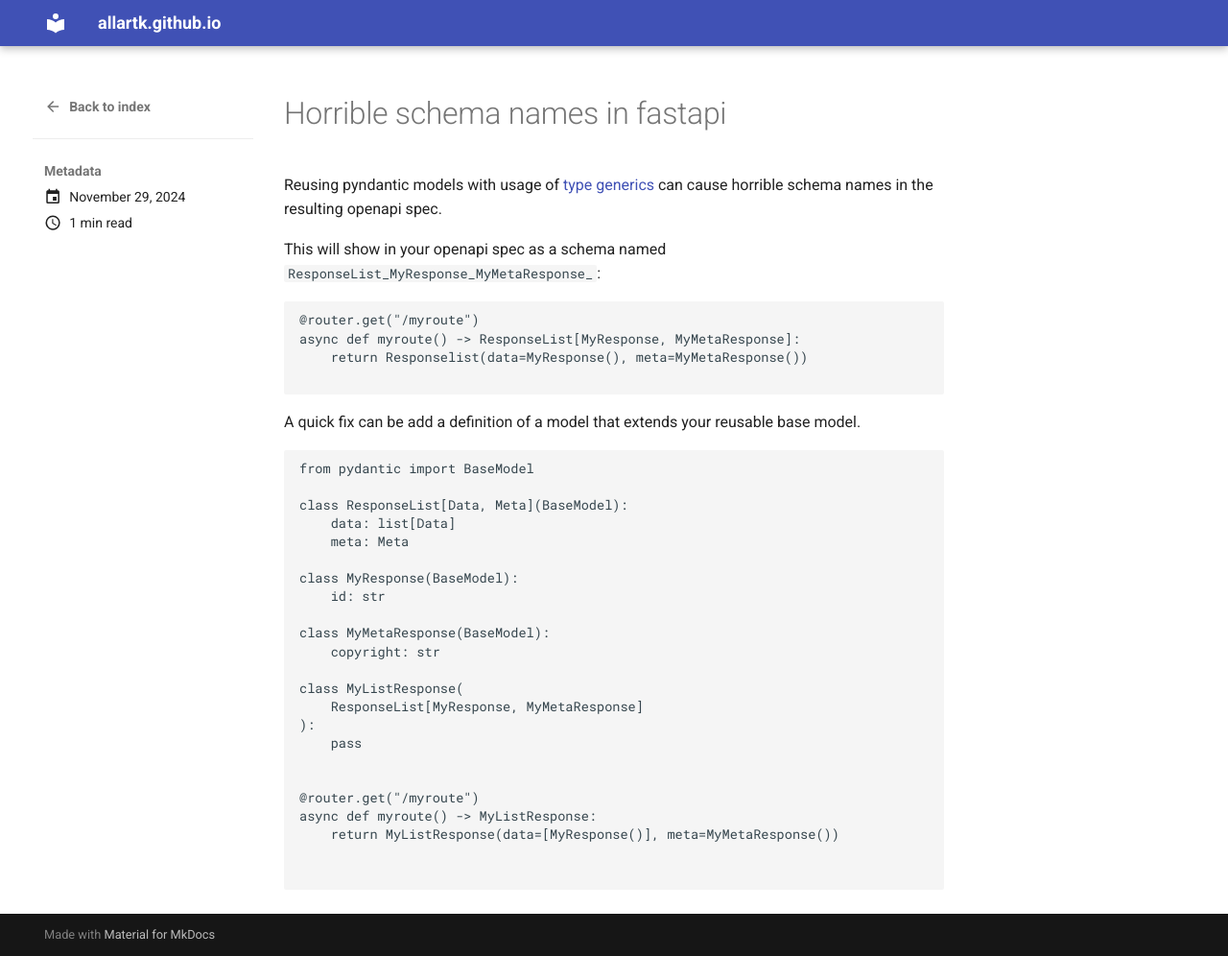
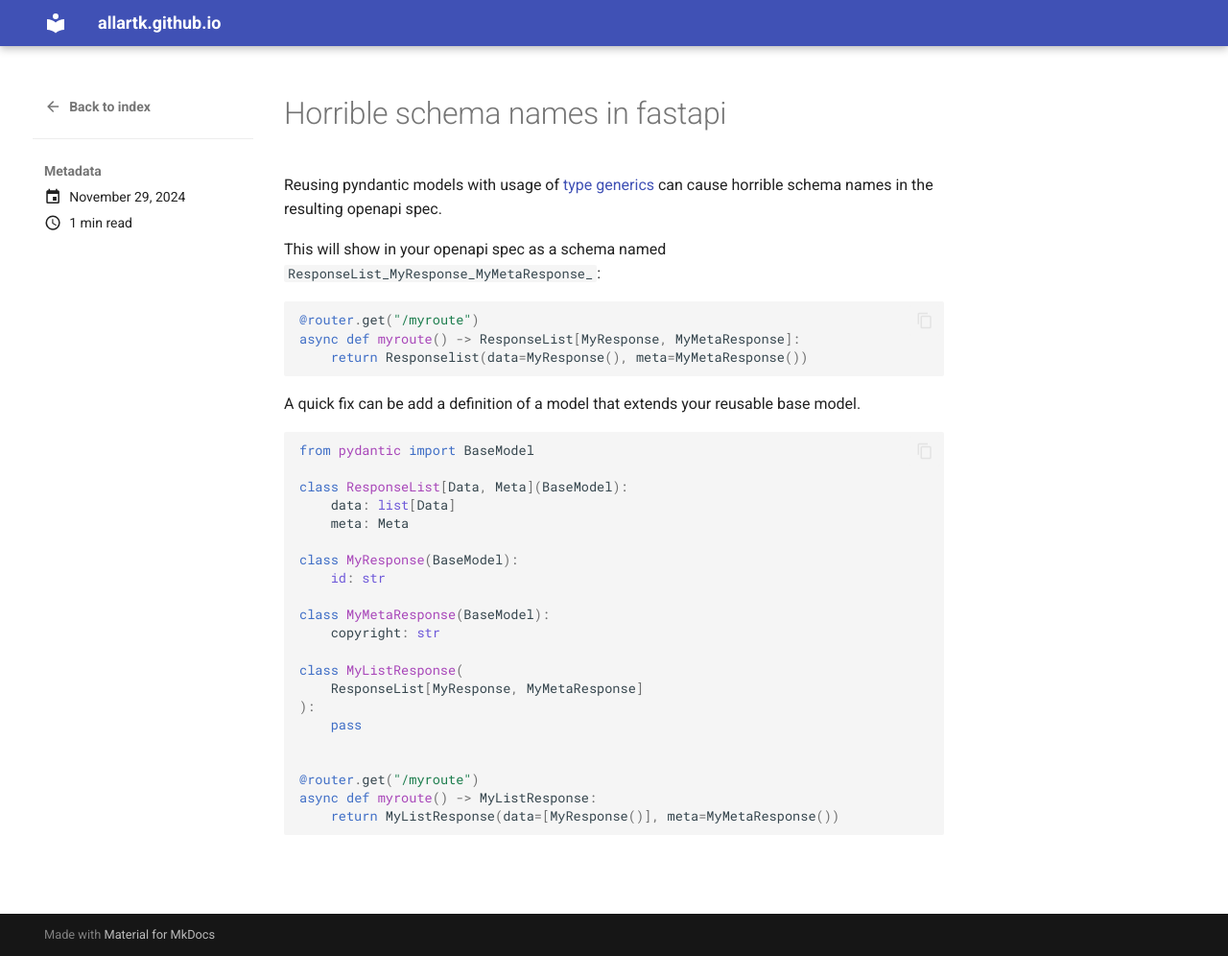
Before and after one commit to allartk/allartk.github.io, an MkDocs documentation site: the page built from docs/blog/posts/fastapi_schema_names.md, in a window 1280 px wide and 996 px high. Shown: the whole window at 96% size. Built offline with MkDocs 1.6.1 and Material for MkDocs 9.7.7, drawn with Linux system fonts in a browser that asks for light colours.

Commit message:
feat: add code blocks highlight

```diff
--- a/mkdocs.yml
+++ b/mkdocs.yml
@@ -2,5 +2,15 @@ site_name: allartk.github.io
 site_url: https://allartk.github.io
 theme:
   name: material
+  features:
+    - content.code.copy
 plugins:
   - blog
+markdown_extensions:
+  - pymdownx.highlight:
+      anchor_linenums: true
+      line_spans: __span
+      pygments_lang_class: true
+  - pymdownx.inlinehilite
+  - pymdownx.snippets
+  - pymdownx.superfences
```
